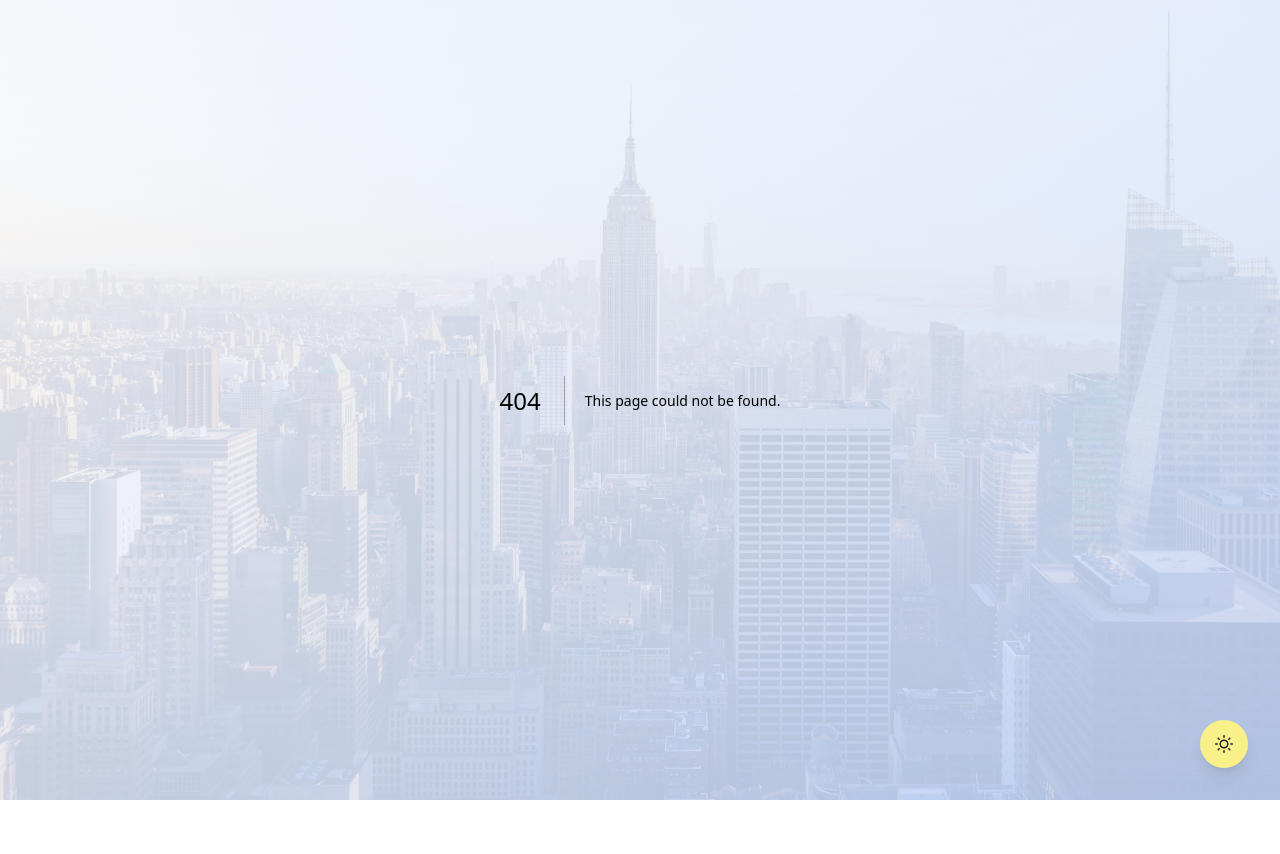
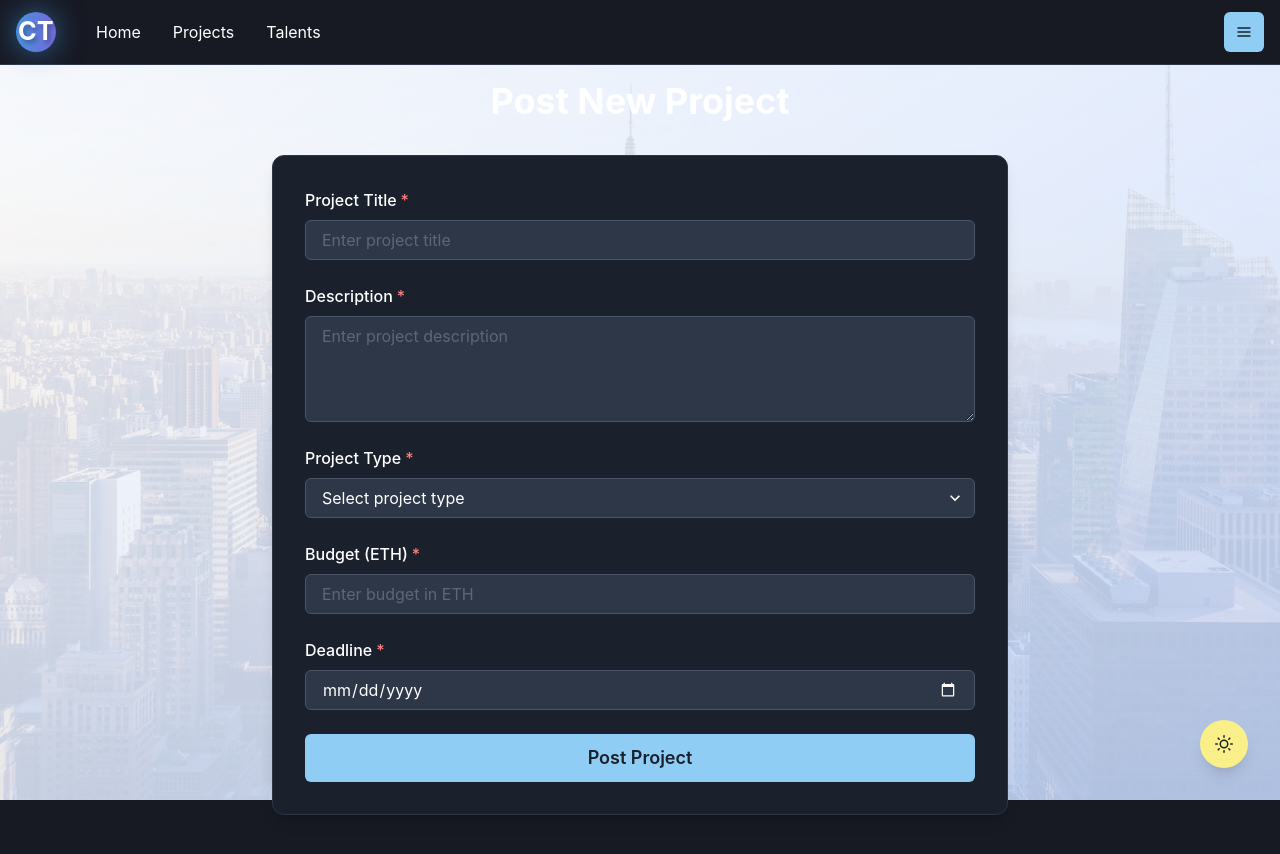
Before and after one commit to littlesweetitmysm/construction-talent-web3, a Next.js app: page /post-project in a window 1280 px wide. Before the commit this address had no page. Before the commit the page ends 800 px from the top, so only its background shows below. Built offline with nearby package versions, Linux system fonts and the light colour scheme.

Commit message:
Replace post project modal with dedicated page

```diff
--- /dev/null
+++ b/src/pages/post-project.js
@@ -0,0 +1,212 @@
+import {
+  Box,
+  Container,
+  VStack,
+  Heading,
+  FormControl,
+  FormLabel,
+  Input,
+  Textarea,
+  Select,
+  Button,
+  useColorModeValue,
+  NumberInput,
+  NumberInputField,
+  useToast,
+} from '@chakra-ui/react';
+import { useState } from 'react';
+import { useRouter } from 'next/router';
+import Navigation from '../components/Navigation';
+import { ethers } from 'ethers';
+import ConstructionTalent from '../contracts/ConstructionTalent.json';
+
+const PostProject = () => {
+  const [isLoading, setIsLoading] = useState(false);
+  const [project, setProject] = useState({
+    title: '',
+    description: '',
+    type: '',
+    budget: '',
+    deadline: '',
+  });
+
+  const router = useRouter();
+  const toast = useToast();
+
+  const bgColor = useColorModeValue('white', 'gray.800');
+  const textColor = useColorModeValue('gray.800', 'white');
+  const borderColor = useColorModeValue('gray.200', 'gray.700');
+  const inputBg = useColorModeValue('white', 'gray.700');
+  const inputBorderColor = useColorModeValue('gray.200', 'gray.600');
+
+  const handleChange = (e) => {
+    const { name, value } = e.target;
+    setProject(prev => ({
+      ...prev,
+      [name]: value
+    }));
+  };
+
+  const handleSubmit = async (e) => {
+    e.preventDefault();
+    setIsLoading(true);
+
+    try {
+      const provider = new ethers.providers.Web3Provider(window.ethereum);
+      const signer = provider.getSigner();
+      const contract = new ethers.Contract(
+        process.env.NEXT_PUBLIC_CONTRACT_ADDRESS,
+        ConstructionTalent.abi,
+        signer
+      );
+
+      const tx = await contract.createProject(
+        project.title,
+        project.description,
+        project.type,
+        ethers.utils.parseEther(project.budget),
+        Math.floor(new Date(project.deadline).getTime() / 1000)
+      );
+
+      await tx.wait();
+
+      toast({
+        title: 'Project Created',
+        description: 'Your project has been successfully posted.',
+        status: 'success',
+        duration: 5000,
+        isClosable: true,
+      });
+
+      router.push('/projects');
+    } catch (error) {
+      console.error('Error creating project:', error);
+      toast({
+        title: 'Error',
+        description: 'Failed to create project. Please try again.',
+        status: 'error',
+        duration: 5000,
+        isClosable: true,
+      });
+    } finally {
+      setIsLoading(false);
+    }
+  };
+
+  return (
+    <Box minH="100vh">
+      <Navigation />
+      <Container maxW="container.md" pt={20} pb={10}>
+        <VStack spacing={8} align="stretch">
+          <Heading size="xl" color={textColor} textAlign="center">
+            Post New Project
+          </Heading>
+
+          <Box
+            p={8}
+            bg={bgColor}
+            borderRadius="xl"
+            borderWidth="1px"
+            borderColor={borderColor}
+            boxShadow="lg"
+          >
+            <form onSubmit={handleSubmit}>
+              <VStack spacing={6}>
+                <FormControl isRequired>
+                  <FormLabel color={textColor}>Project Title</FormLabel>
+                  <Input
+                    name="title"
+                    value={project.title}
+                    onChange={handleChange}
+                    placeholder="Enter project title"
+                    bg={inputBg}
+                    borderColor={inputBorderColor}
+                    _hover={{ borderColor: 'blue.400' }}
+                    _focus={{ borderColor: 'blue.400', boxShadow: '0 0 0 1px var(--chakra-colors-blue-400)' }}
+                  />
+                </FormControl>
+
+                <FormControl isRequired>
+                  <FormLabel color={textColor}>Description</FormLabel>
+                  <Textarea
+                    name="description"
+                    value={project.description}
+                    onChange={handleChange}
+                    placeholder="Enter project description"
+                    rows={4}
+                    bg={inputBg}
+                    borderColor={inputBorderColor}
+                    _hover={{ borderColor: 'blue.400' }}
+                    _focus={{ borderColor: 'blue.400', boxShadow: '0 0 0 1px var(--chakra-colors-blue-400)' }}
+                  />
+                </FormControl>
+
+                <FormControl isRequired>
+                  <FormLabel color={textColor}>Project Type</FormLabel>
+                  <Select
+                    name="type"
+                    value={project.type}
+                    onChange={handleChange}
+                    placeholder="Select project type"
+                    bg={inputBg}
+                    borderColor={inputBorderColor}
+                    _hover={{ borderColor: 'blue.400' }}
+                    _focus={{ borderColor: 'blue.400', boxShadow: '0 0 0 1px var(--chakra-colors-blue-400)' }}
+                  >
+                    <option value="residential">Residential</option>
+                    <option value="commercial">Commercial</option>
+                    <option value="industrial">Industrial</option>
+                    <option value="infrastructure">Infrastructure</option>
+                  </Select>
+                </FormControl>
+
+                <FormControl isRequired>
+                  <FormLabel color={textColor}>Budget (ETH)</FormLabel>
+                  <NumberInput min={0}>
+                    <NumberInputField
+                      name="budget"
+                      value={project.budget}
+                      onChange={handleChange}
+                      placeholder="Enter budget in ETH"
+                      bg={inputBg}
+                      borderColor={inputBorderColor}
+                      _hover={{ borderColor: 'blue.400' }}
+                      _focus={{ borderColor: 'blue.400', boxShadow: '0 0 0 1px var(--chakra-colors-blue-400)' }}
+                    />
+                  </NumberInput>
+                </FormControl>
+
+                <FormControl isRequired>
+                  <FormLabel color={textColor}>Deadline</FormLabel>
+                  <Input
+                    name="deadline"
+                    type="date"
+                    value={project.deadline}
+                    onChange={handleChange}
+                    bg={inputBg}
+                    borderColor={inputBorderColor}
+                    _hover={{ borderColor: 'blue.400' }}
+                    _focus={{ borderColor: 'blue.400', boxShadow: '0 0 0 1px var(--chakra-colors-blue-400)' }}
+                  />
+                </FormControl>
+
+                <Button
+                  type="submit"
+                  colorScheme="blue"
+                  size="lg"
+                  width="full"
+                  isLoading={isLoading}
+                  loadingText="Creating Project..."
+                >
+                  Post Project
+                </Button>
+              </VStack>
+            </form>
+          </Box>
+        </VStack>
+      </Container>
+    </Box>
+  );
+};
+
+export default PostProject;
--- a/src/pages/projects.js
+++ b/src/pages/projects.js
@@ -197,7 +197,7 @@ const Projects = () => {
               leftIcon={<AddIcon />}
               colorScheme="blue"
               size="lg"
-              onClick={onOpen}
+              onClick={() => router.push('/post-project')}
             >
               Post New Project
             </Button>
```
